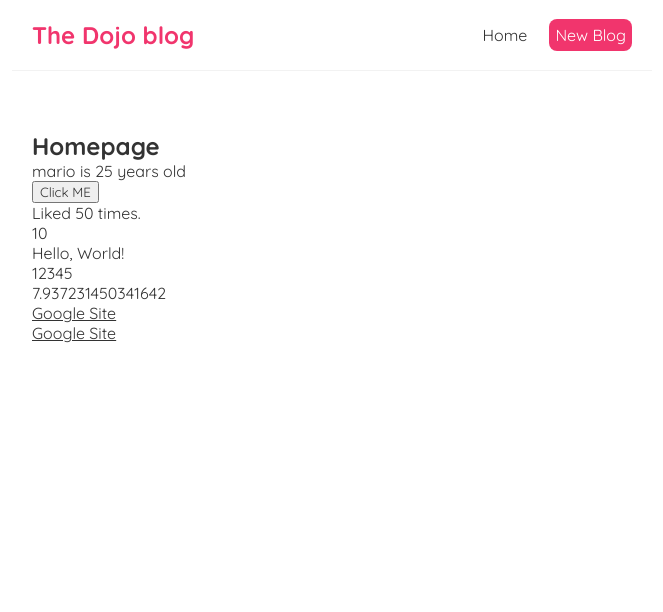
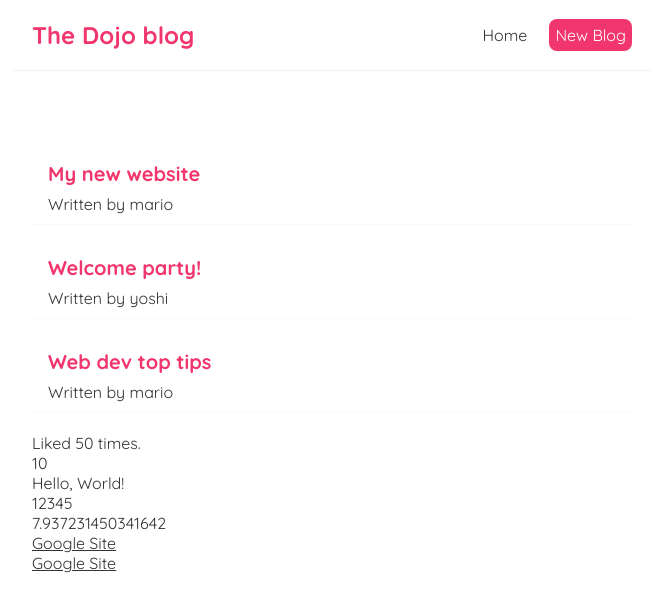
Before and after one commit to Seabass5813/Learning-React, a React (Create React App) app: page / in a window 1280 px wide. Shown: the top 612 px of the page, without its empty margins (308-971 px from the left). Built offline with nearby package versions, Linux system fonts and the light colour scheme.

Commit message:
Chapter 10 - Outputting Lists

```diff
--- a/src/Home.js
+++ b/src/Home.js
@@ -1,27 +1,19 @@
 import { useState } from "react";
 
 const Home = () => {
-
-    //let name = "mario"
-
-    const [name, setName] = useState('mario');
-    const [age, setAge] = useState(25);
-
-
-    const handleClick = () => {
-        /*name = "luigi";
-        console.log(name)*/
-        setName('luigi')
-        setAge(30);
-    }
-
-
-
+    const [blogs, setBlogs] = useState([
+        { title: 'My new website', body: 'lorem ipsum...', author: 'mario', id: 1 },
+        { title: 'Welcome party!', body: 'lorem ipsum...', author: 'yoshi', id: 2 },
+        { title: 'Web dev top tips', body: 'lorem ipsum...', author: 'mario', id: 3 }
+    ])
     return (
         <div className="home">
-            <h2>Homepage</h2>
-            <p> { name } is { age } years old</p>
-            <button onClick={handleClick}>Click ME</button>
+            {blogs.map((blog) => (
+                <div className="blog-preview" key={blog.id}>
+                    <h2> { blog.title }</h2>
+                    <p> Written by { blog.author }</p>
+                </div>
+            ))}
         </div>
      );
 }
--- a/src/index.css
+++ b/src/index.css
@@ -33,3 +33,18 @@
   margin: 40px auto;
   padding: 20px;
 }
+
+/* blog previews / list */
+.blog-preview {
+  padding: 10px 16px;
+  margin: 20px 0;
+  border-bottom: 1px solid #fafafa;
+}
+.blog-preview:hover {
+  box-shadow: 1px 3px 5px rgba(0,0,0,0.1);
+}
+.blog-preview h2 {
+  font-size: 20px;
+  color: #f1356d;
+  margin-bottom: 8px;
+}
```
Also changed, not shown: 1 other file (tests, documents, lock files or other folders).
